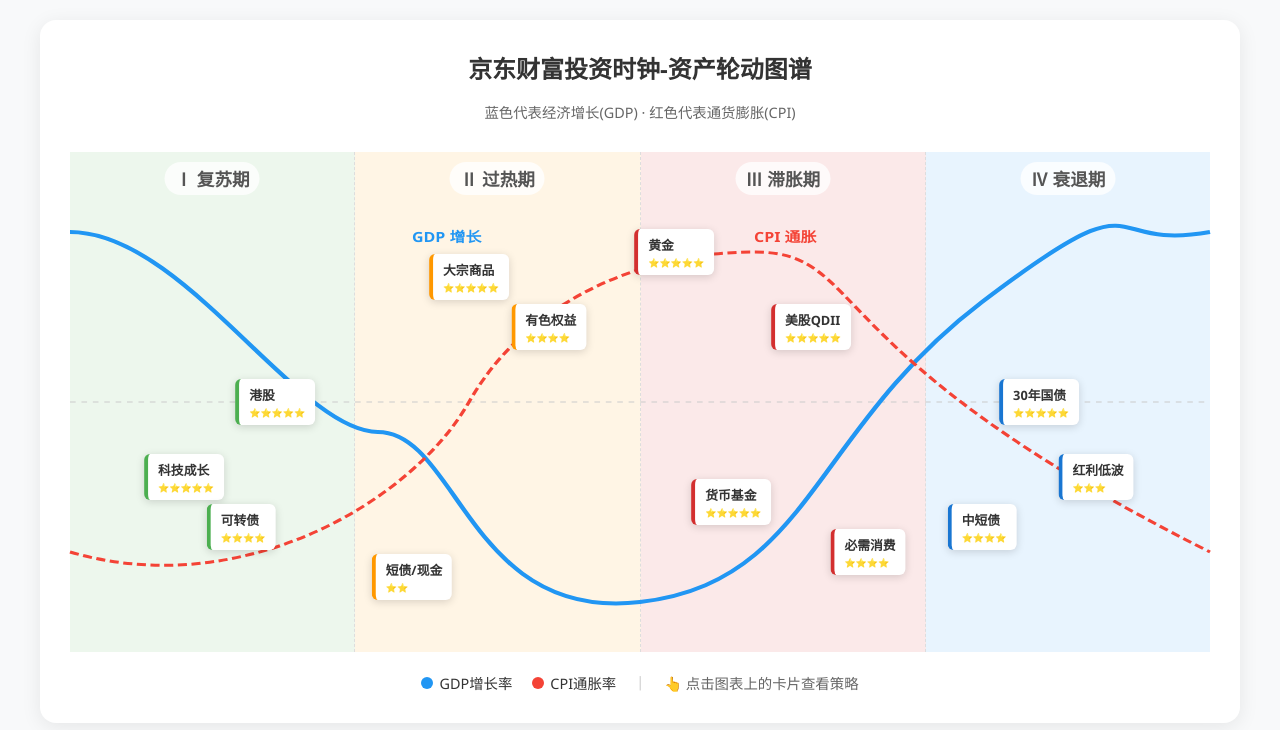
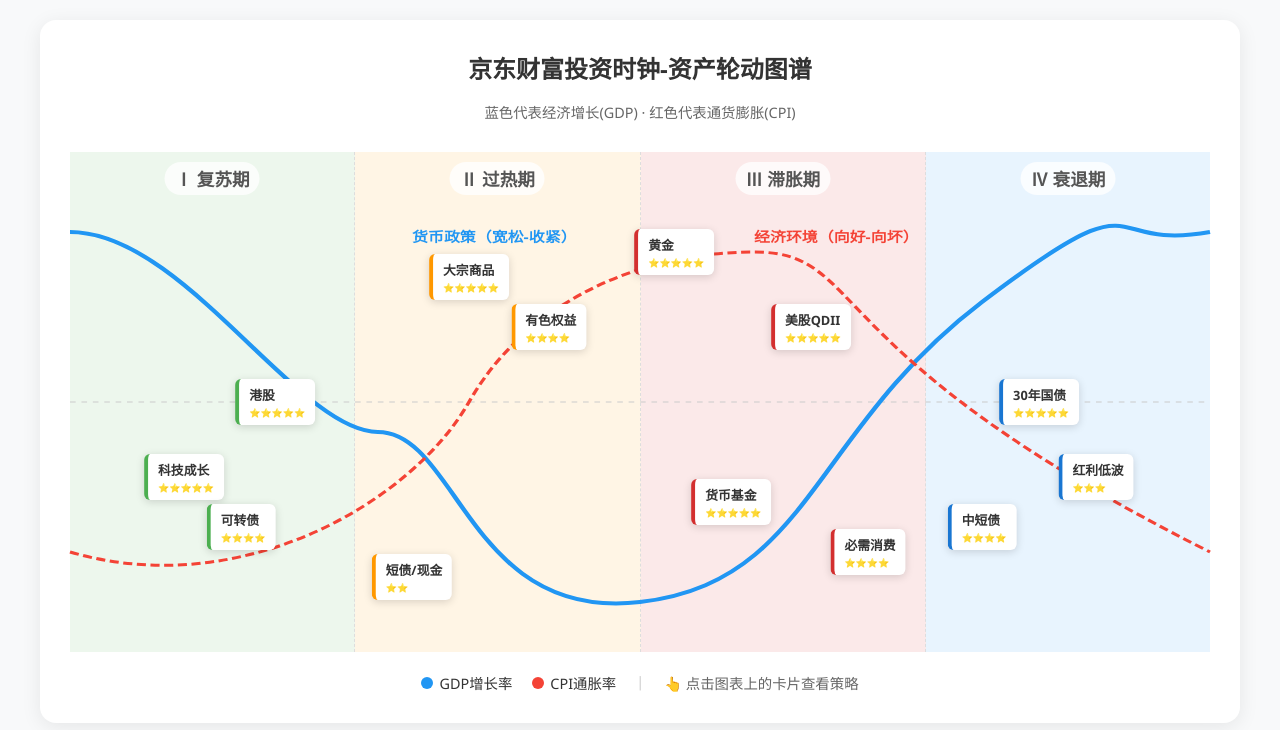
Before and after one commit to Zyl123-loop/Merrill, a plain HTML site: page index.html in a window 1280 px wide. Drawn offline with Linux system fonts and the light colour scheme.

Commit message:
Update index.html

```diff
--- a/index.html
+++ b/index.html
@@ -194,8 +194,8 @@
                   stroke="var(--c-inflation)" stroke-width="3" fill="none" stroke-dasharray="8,4" />
 
             <!-- 文字标注曲线含义 -->
-            <text x="300" y="90" fill="var(--c-growth)" font-weight="bold" font-size="14">GDP 增长</text>
-            <text x="600" y="90" fill="var(--c-inflation)" font-weight="bold" font-size="14">CPI 通胀</text>
+            <text x="300" y="90" fill="var(--c-growth)" font-weight="bold" font-size="14">货币政策（宽松-收紧）</text>
+            <text x="600" y="90" fill="var(--c-inflation)" font-weight="bold" font-size="14">经济环境（向好-向坏）</text>
         </svg>
 
         <!-- 3. 资产路标 -->
```
